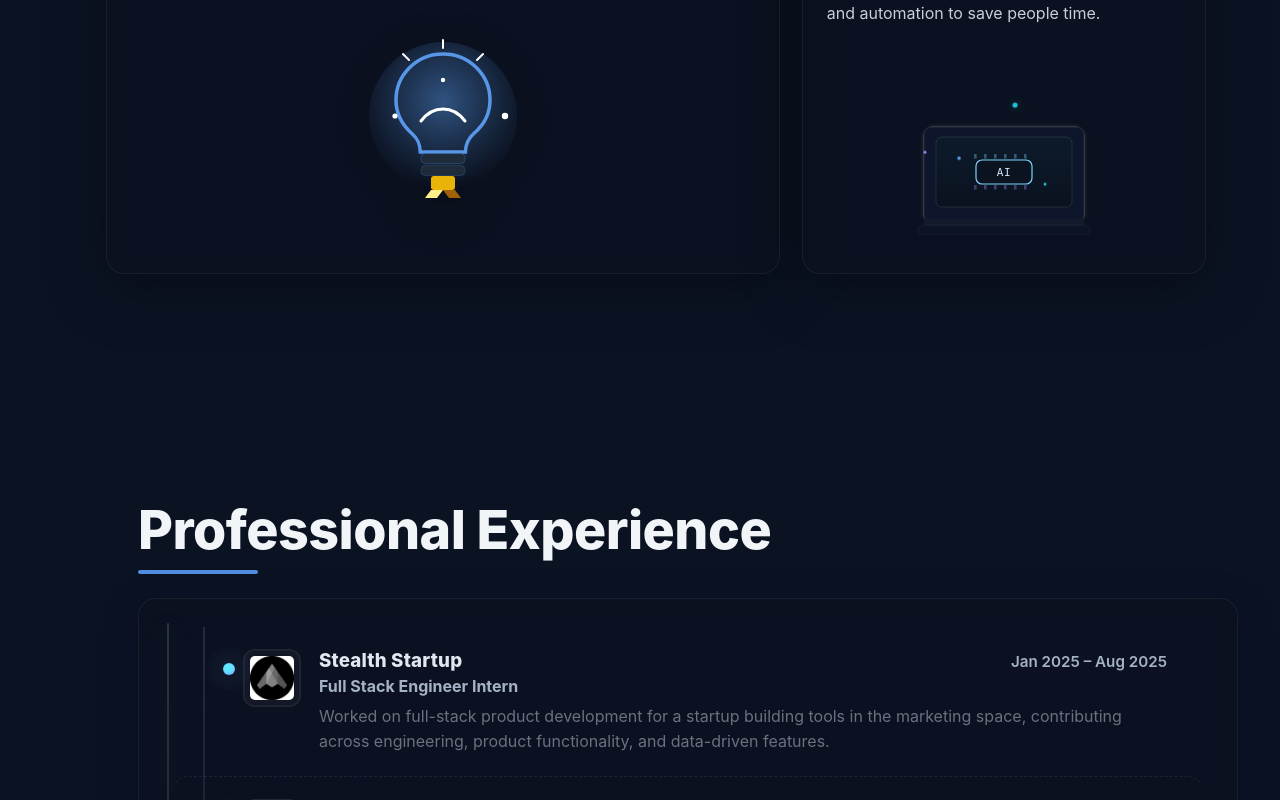
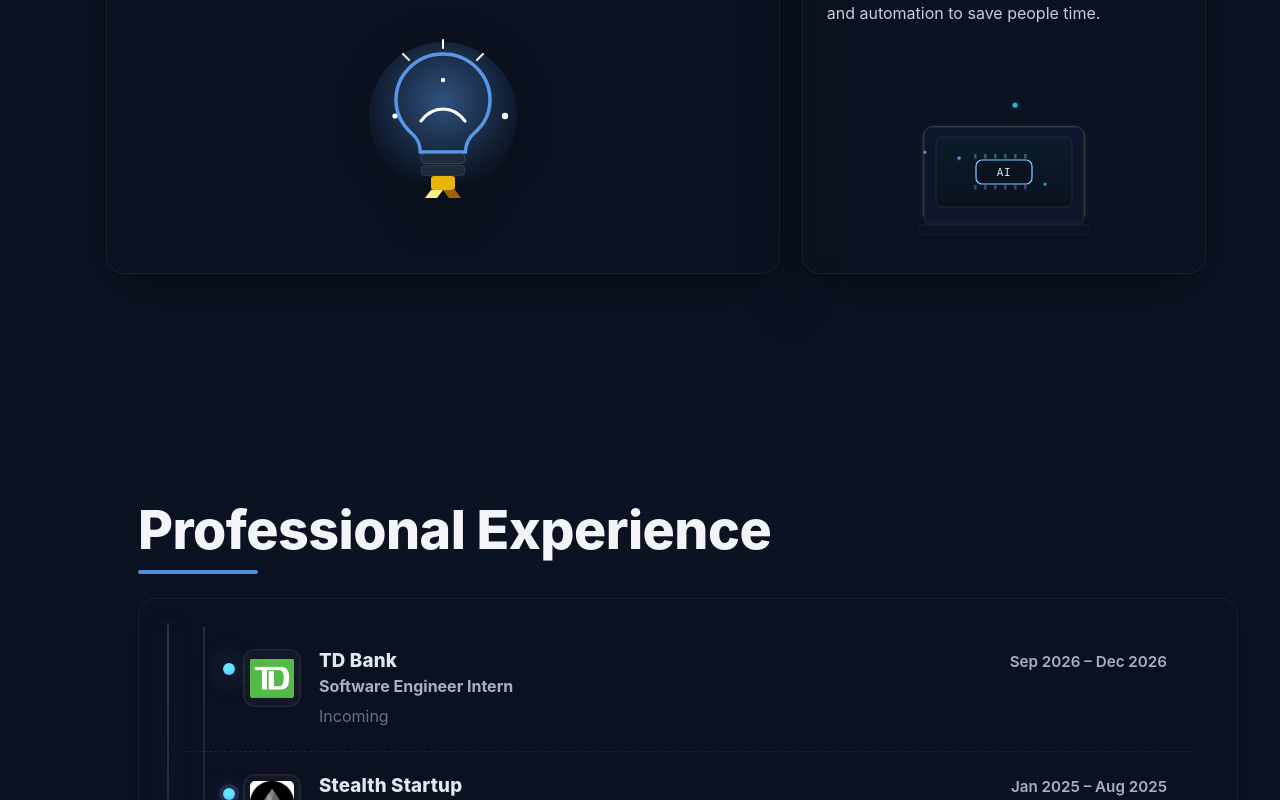
Before and after one commit to sunishth-bhogal/updated_portfolio, a React (Create React App) app: page / in a window 1280 px wide. Shown: the part 2000-2800 px from the top of the page. Built offline with nearby package versions, Linux system fonts and the light colour scheme.

Commit message:
added some framer animations and some other updates including new internship

```diff
--- a/package.json
+++ b/package.json
@@ -8,6 +8,7 @@
     "@testing-library/react": "^16.3.0",
     "@testing-library/user-event": "^13.5.0",
     "@vercel/analytics": "^2.0.1",
+    "framer-motion": "^13.0.0",
     "react": "^19.1.1",
     "react-dom": "^19.1.1",
     "react-router-dom": "^7.9.1",
--- a/src/App.jsx
+++ b/src/App.jsx
@@ -1,6 +1,7 @@
 // src/App.jsx
 import React from "react";
 import { Routes, Route, Link, useLocation } from "react-router-dom";
+import { motion, useScroll, useTransform, useReducedMotion } from "framer-motion";
 
 import Navbar from "./components/Navbar";
 import CustomCursor from "./components/CustomCursor";
@@ -18,9 +19,16 @@ import PhotoWall from "./components/PhotoWall";
 import DeepThoughtsSection from "./components/DeepThoughtsSection";
 import ScrollToTop from "./components/ScrollToTop";
 import MilestoneSection from "./components/MilestonesSection";
+import Reveal from "./components/Reveal";
 import { Analytics } from "@vercel/analytics/react";
 
 import "./styles.css";
+
+const fadeUp = (delay = 0, reduceMotion = false) => ({
+  initial: { opacity: 0, y: reduceMotion ? 0 : 22 },
+  animate: { opacity: 1, y: 0 },
+  transition: { duration: reduceMotion ? 0 : 0.7, delay: reduceMotion ? 0 : delay, ease: [0.16, 1, 0.3, 1] },
+});
 
 /* ---------- Scroll to hash targets (keeps SPA smooth) ---------- */
 function ScrollManager() {
@@ -75,14 +83,27 @@ export default function App() {
 
 /* -------------------- HOME (now inline) -------------------- */
 function HomePage() {
+  const heroRef = React.useRef(null);
+  const reduceMotion = useReducedMotion();
+  const { scrollYProgress } = useScroll({
+    target: heroRef,
+    offset: ["start start", "end start"],
+  });
+  const heroOpacity = useTransform(scrollYProgress, [0, 0.85], [1, 0]);
+
   return (
     <>
       {/* HERO */}
-      <section id="home" className="hero hero--with-stack">
-        <div className="hero__content">
-          <h1 className="hero__title">Hi, I’m Sunishth Bhogal!</h1>
+      <section id="home" className="hero hero--with-stack" ref={heroRef}>
+        {/* NOTE: only `opacity` is animated here — `.hero__content` relies on its
+            own CSS `transform: translateY(-6vh)` to optically center the headline,
+            and framer-motion's `style.y` would silently overwrite that transform. */}
+        <motion.div className="hero__content" style={{ opacity: heroOpacity }}>
+          <motion.h1 className="hero__title" {...fadeUp(0.1, reduceMotion)}>
+            Hi, I’m Sunishth Bhogal!
+          </motion.h1>
 
-          <p className="hero__subtitle" aria-live="polite">
+          <motion.p className="hero__subtitle" aria-live="polite" {...fadeUp(0.24, reduceMotion)}>
             <TypewriterText
               words={[
                 "Honours Mathematics Student @ UWaterloo",
@@ -100,10 +121,16 @@ function HomePage() {
               loop
             />
             <span className="cursor"></span>
-          </p>
-        </div>
+          </motion.p>
+        </motion.div>
 
-        <div className="hero__quick-links">
+        {/* Same reasoning: `.hero__quick-links` needs its CSS `transform: translateX(-50%)`
+            to stay centered, so only `opacity` is animated on it directly. The entrance
+            slide-up + hover lift live on plain wrapper spans so the buttons' own CSS
+            hover transform (see .hero__image-button:hover) is never clobbered by an
+            inline style left behind by framer-motion. */}
+        <motion.div className="hero__quick-links" style={{ opacity: heroOpacity }}>
+          <motion.span {...fadeUp(0.38, reduceMotion)} style={{ display: "inline-block" }}>
             <a
               href="https://uwstudyspots.vercel.app/"
               target="_blank"
@@ -113,7 +140,9 @@ function HomePage() {
             >
               <img src="/uwstudyspots.png" alt="UW Study Spots" />
             </a>
+          </motion.span>
 
+          <motion.span {...fadeUp(0.5, reduceMotion)} style={{ display: "inline-block" }}>
             <Link
               to="/photos"
               className="hero__image-button"
@@ -121,7 +150,8 @@ function HomePage() {
             >
               <img src="/taking_photo.jpg" alt="Photos" />
             </Link>
-        </div>
+          </motion.span>
+        </motion.div>
 
         <TechMarquee speed={26} direction="left" />
       </section>
@@ -130,53 +160,53 @@ function HomePage() {
       <div className="main-band">
         {/* About */}
         <section id="about" className="section section-dark anchor-offset">
-          <div className="section__content">
+          <Reveal className="section__content">
             <AboutV2 />
-          </div>
+          </Reveal>
         </section>
 
         {/* Professional Experience */}
         <section id="experiences" className="section section-dark anchor-offset">
           <div className="section__container">
-            <h2 className="section__title" data-underline="true">
+            <Reveal as="h2" className="section__title" data-underline="true" y={16}>
               Professional Experience
-            </h2>
-            <div className="section__content">
+            </Reveal>
+            <Reveal className="section__content" delay={0.12}>
               <ExperienceTimeline />
-            </div>
+            </Reveal>
           </div>
         </section>
 
         {/* Projects */}
         <section id="projects" className="section section-dark anchor-offset">
           <div className="section__container">
-            <h2 className="section__title" data-underline="true">
+            <Reveal as="h2" className="section__title" data-underline="true" y={16}>
               Projects
-            </h2>
-            <div className="section__content">
+            </Reveal>
+            <Reveal className="section__content" delay={0.12}>
               <ProjectRails />
-            </div>
+            </Reveal>
           </div>
         </section>
 
         {/* Create */}
         <section id="create" className="section section-dark anchor-offset">
           <div className="section__container">
-            <h2 className="section__title" data-underline="true">
+            <Reveal as="h2" className="section__title" data-underline="true" y={16}>
               Creative Mind
-            </h2>
-            <div className="section__content">
+            </Reveal>
+            <Reveal className="section__content" delay={0.12}>
               <CreateShowcase />
-            </div>
+            </Reveal>
           </div>
         </section>
 
         {/* Contact */}
         <section id="contact" className="section section-dark anchor-offset">
           <div className="section__container">
-            <div className="section__content">
+            <Reveal className="section__content">
               <Contacts />
-            </div>
+            </Reveal>
           </div>
         </section>
       </div>
--- a/src/components/ExperienceTimeline.jsx
+++ b/src/components/ExperienceTimeline.jsx
@@ -2,30 +2,39 @@ import React from "react";
 import shoppersLogo from "../components/assets/Shoppers.jpg";
 import stealthLogo from "../components/assets/stealthlogo.jpg";
 import remaxLogo from "../components/assets/remaxlogo.png";
+import TDLogo from "../components/assets/TD.jpg";
 
 const EXPERIENCES = [
+  {
+    company: "TD Bank",
+    role: "Software Engineer Intern",
+    dates: "Sep 2026 – Dec 2026",
+    summary:
+      "Incoming",
+    logo: TDLogo,
+  },
   {
     company: "Stealth Startup",
     role: "Full Stack Engineer Intern",
     dates: "Jan 2025 – Aug 2025",
     summary:
-      "Worked on full-stack product development for a startup building tools in the marketing space, contributing across engineering, product functionality, and data-driven features.",
+      "Early stage startup experience building a web application from scratch, contributing to both front-end and back-end development, and collaborating closely with the founding team.",
     logo: stealthLogo,
   },
   {
-    company: "REMAX Real Estate Group",
-    role: "Real Estate Data Analyst Intern",
+    company: "REMAX Real Estate Centre",
+    role: "Full Stack Developer Intern",
     dates: "May 2023 – Aug 2023",
     summary:
-      "Analyzed real estate data to support reporting, trends analysis, and business insights for brokerage operations.",
+      "Assisted in developing and maintaining web applications for real estate listings, implementing new features, and optimizing performance to enhance user experience.",
     logo: remaxLogo,
   },
   {
     company: "Shoppers Drug Mart",
-    role: "Accounting Intern",
+    role: "Pharmacy Assistant",
     dates: "May 2022 – Aug 2022",
     summary:
-      "Supported accounting and financial operations in a fast-paced retail environment, assisting with reporting and day-to-day financial processes.",
+      "Assisted pharmacists in preparing and dispensing medications, managing inventory, and providing customer service in a fast-paced retail pharmacy environment.",
     logo: shoppersLogo,
   },
 ];
--- /dev/null
+++ b/src/components/Reveal.jsx
@@ -0,0 +1,35 @@
+// src/components/Reveal.jsx
+import React from "react";
+import { motion, useReducedMotion } from "framer-motion";
+
+/**
+ * Fades + slides a block into place the first time it scrolls into view.
+ * Respects prefers-reduced-motion.
+ */
+export default function Reveal({
+  children,
+  y = 28,
+  delay = 0,
+  duration = 0.7,
+  amount = 0.2,
+  once = true,
+  className,
+  as = "div",
+  ...rest
+}) {
+  const reduceMotion = useReducedMotion();
+  const Component = motion[as] || motion.div;
+
+  return (
+    <Component
+      className={className}
+      initial={{ opacity: 0, y: reduceMotion ? 0 : y }}
+      whileInView={{ opacity: 1, y: 0 }}
+      viewport={{ once, amount }}
+      transition={{ duration: reduceMotion ? 0 : duration, delay: reduceMotion ? 0 : delay, ease: [0.16, 1, 0.3, 1] }}
+      {...rest}
+    >
+      {children}
+    </Component>
+  );
+}
```
Also changed, not shown: .claude/launch.json (added), 1 other file (tests, documents, lock files or other folders). Lines whose indentation alone changed are shown as unchanged.
